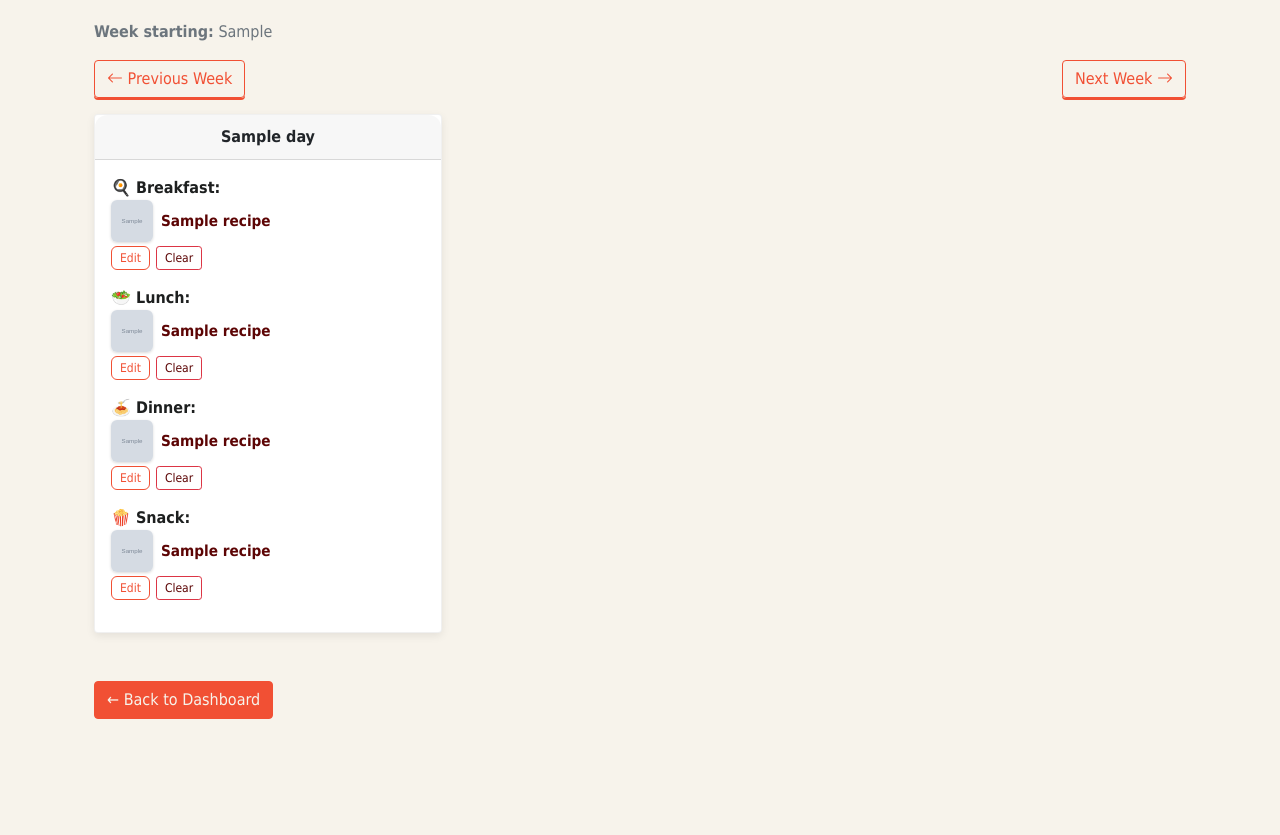
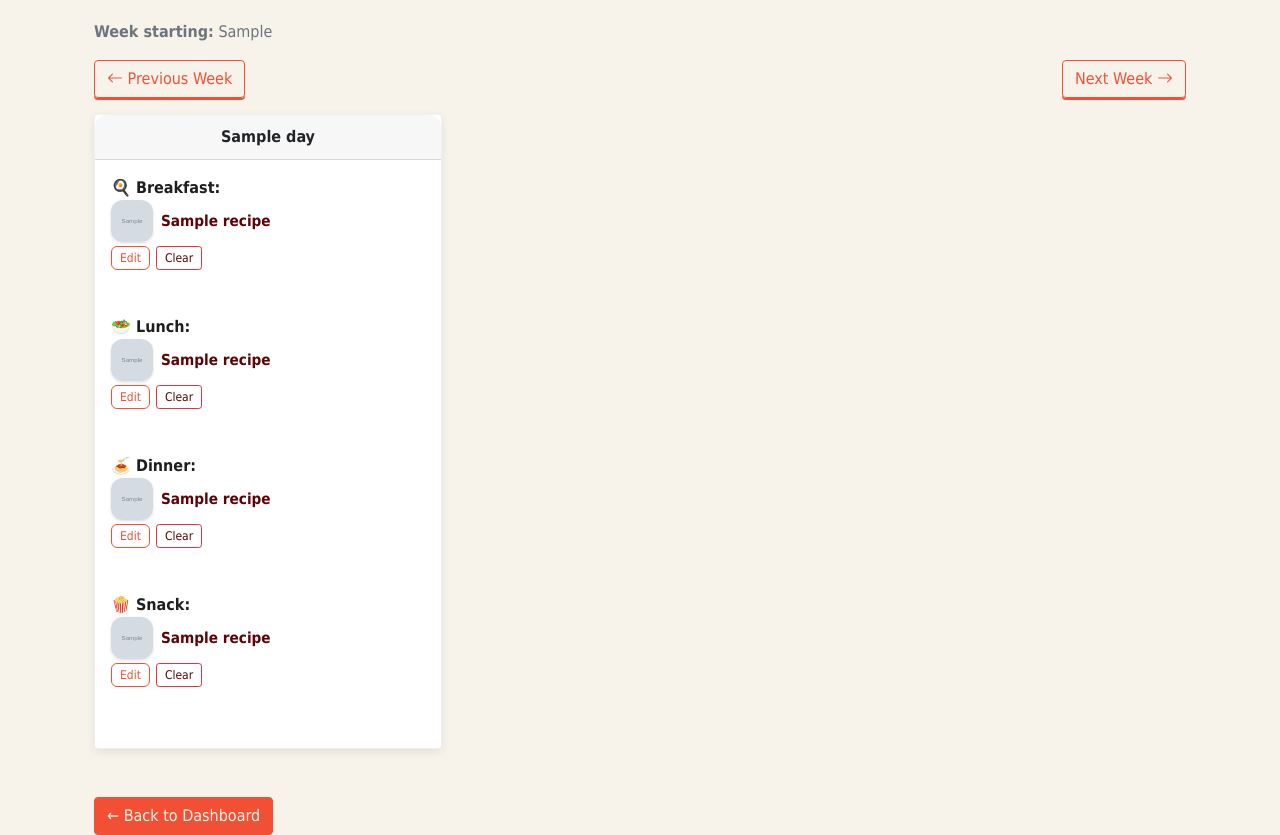
Before and after one commit to catechew/flax_6_2025, a Django app: template recipes/templates/meal_plan_detail.html in a window 1280 px wide. Shown: the part 166-1001 px from the top of the page. Before the commit the page ends 885 px from the top, so only its background shows below. Run offline with Django 5.2, Linux system fonts and the light colour scheme; the template is opened without the code that fills it: most values are stand-ins (such as "Sample title", 1, 10 or a date in 2020); grey boxes marked "Sample" are stand-in pictures; some libraries are stand-ins or nearby versions.

Commit message:
Enhance imaghes - make more rounded

```diff
--- a/static/custom.css
+++ b/static/custom.css
@@ -425,7 +425,7 @@ h3.profile-title {
 }
 
 .slot-line {
-  margin-bottom: 16px;
+  margin-bottom: 45px;
 }
 
 .meal-icon {
@@ -468,7 +468,7 @@ h3.profile-title {
 .meal-thumb {
     width: 42px;
     height: 42px;
-    border-radius: 6px;
+    border-radius: 12px;
     object-fit: cover;
     box-shadow: 0 1px 3px rgba(0,0,0,0.15);
 }
```
